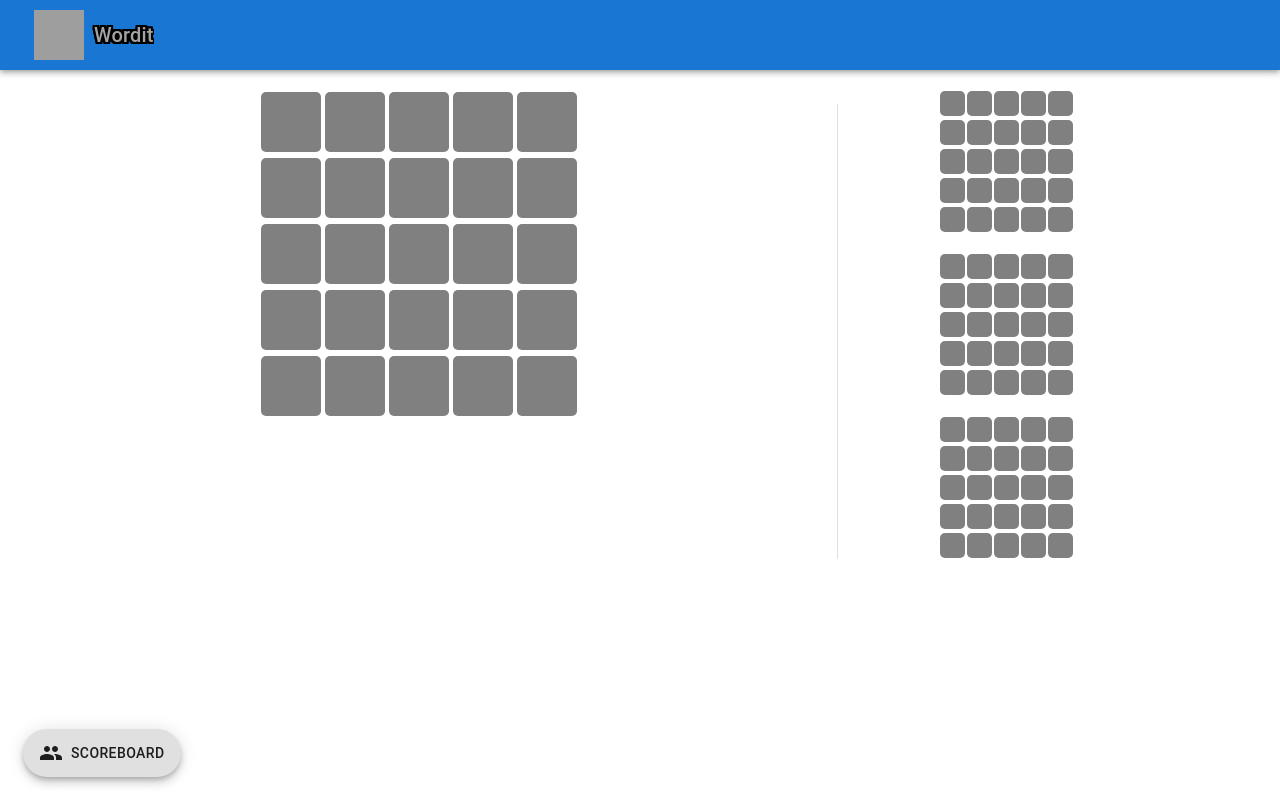
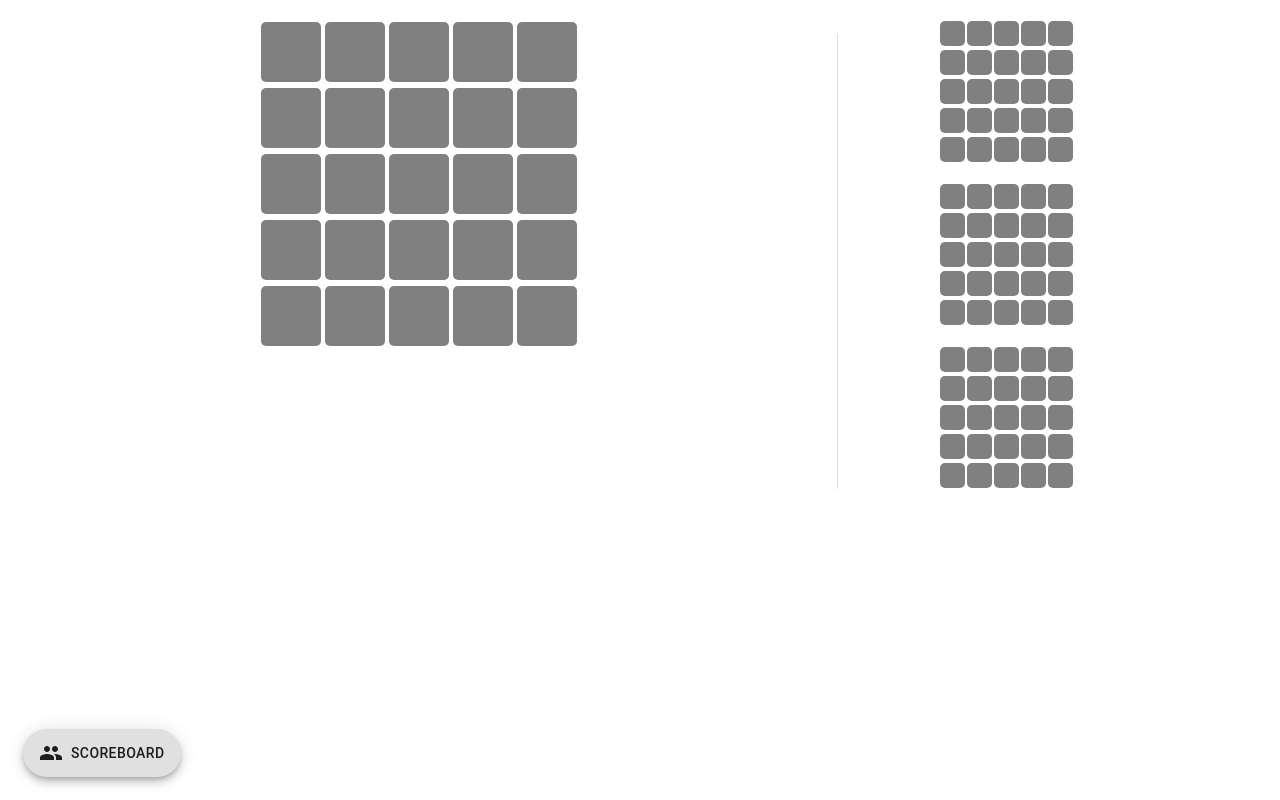
Before and after one commit to ahmedibrahim404/Wordit, a React (Create React App) app in the folder frontend/wordit/: page / in a window 1280 px wide. Built offline with nearby package versions, Linux system fonts and the light colour scheme; grey boxes are pictures that could not be loaded.

Commit message:
fix(front-end): fix navbar duplication

```diff
--- a/frontend/wordit/src/components/GuessWord/GuessWordPlay/GuessWordPlay.js
+++ b/frontend/wordit/src/components/GuessWord/GuessWordPlay/GuessWordPlay.js
@@ -19,8 +19,6 @@ const Grid = styled(MuiGrid)(({ theme }) => ({
 
 const GuessWordPlay = () => (
   <div className={styles.GuessWordPlay} data-testid="GuessWordPlay">
-
-  <Navbar />
 
   <Scoreboard />
 
--- a/frontend/wordit/src/components/GuessWord/Home/GuessWordHome.js
+++ b/frontend/wordit/src/components/GuessWord/Home/GuessWordHome.js
@@ -17,7 +17,6 @@ const options = [
 
 const GuessWordHome = () => (
   <div className={styles.GuessWordHome} data-testid="GuessWordHome">
-      <Navbar />
       <Grid container spacing={0} direction="column" alignItems="center" justifyContent="center">
         {
           options.map((option) => {
--- a/frontend/wordit/src/components/Home/Home.js
+++ b/frontend/wordit/src/components/Home/Home.js
@@ -67,7 +67,6 @@ const GameButtons = () => (
 
 const Home = () => (
   <div className={styles.Home} data-testid="Home">
-    <Navbar />
     <GameButtons />
   </div>
 );
```
